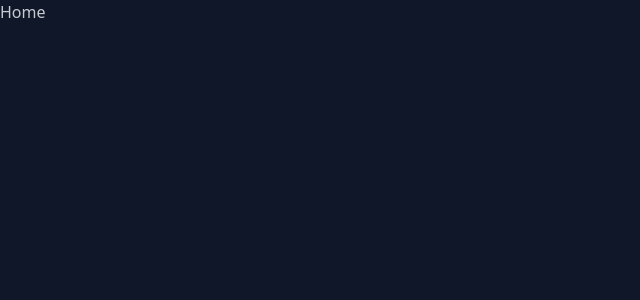
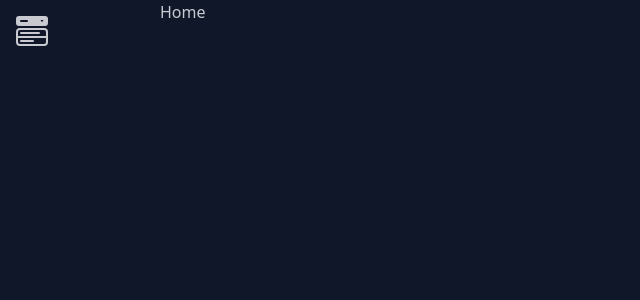
Before and after one commit to Abhishek9607/CRM_React, a React (Vite) app in the folder CRM/: page / in a window 1280 px wide. Shown: the top 300 px of the page, without its empty margins (0-640 px from the left). Built offline with nearby package versions, Linux system fonts and the light colour scheme.

Commit message:
Added home layout with sidebar

```diff
--- a/CRM/package.json
+++ b/CRM/package.json
@@ -14,6 +14,7 @@
     "react": "^18.2.0",
     "react-dom": "^18.2.0",
     "react-hot-toast": "^2.4.1",
+    "react-icons": "^4.11.0",
     "react-redux": "^8.1.2",
     "react-router": "^6.15.0",
     "react-router-dom": "^6.15.0"
--- a/CRM/src/Pages/home/Home.jsx
+++ b/CRM/src/Pages/home/Home.jsx
@@ -1,8 +1,12 @@
+import HomeLayouts from "../../layouts/HomeLayouts";
 
 
 const Home = () => {
   return (
-    <div>Home</div>
+    <HomeLayouts>
+        <h1>Home</h1>
+
+    </HomeLayouts>
   );
 };
 
--- /dev/null
+++ b/CRM/src/layouts/HomeLayouts.jsx
@@ -0,0 +1,43 @@
+import { BsFillMenuButtonWideFill } from "react-icons/bs";
+
+function HomeLayout({ children }) {
+    return (
+        <div className="min-h-[90vh]">
+            <div className="drawer absolute left-0 right-0 cursor-pointer mt-4 ml-4">
+                <input id="my-drawer" type="checkbox" className="drawer-toggle" />
+                <div className="drawer-content">
+                    <label htmlFor="my-drawer">
+                        <BsFillMenuButtonWideFill
+                            size={'32px'}
+                            className='cursor-pointer'
+                        />
+                    </label>
+                </div>
+                <div className="drawer-side">
+                    <label htmlFor="my-drawer" className="drawer-overlay"></label>
+                    <ul className="menu p-4 w-80 min-h-full bg-base-200 text-base-content">
+                        <li><a>View All Tickets</a></li>
+                        <li><a>Dashboard</a></li>
+
+                        <li className='absolute bottom-8 w-3/4'>
+                            <div className='w-full flex justify-center items-center'>
+                                <button className='btn-primary px-2 py-1 rounded-md font-semibold w-full'>Login</button>
+                                <button className='btn-secondary px-2 py-1 rounded-md font-semibold w-full'>Signup</button>
+                            </div>
+                        </li>
+                    </ul>
+                </div>
+            </div>
+
+
+            <div className="flex items-start justify-center">
+               <div className="w-3/4">
+                    {children}
+               </div>
+            </div>
+
+        </div>
+    );
+}
+
+export default HomeLayout;
```
Also changed, not shown: 1 other file (tests, documents, lock files or other folders).
